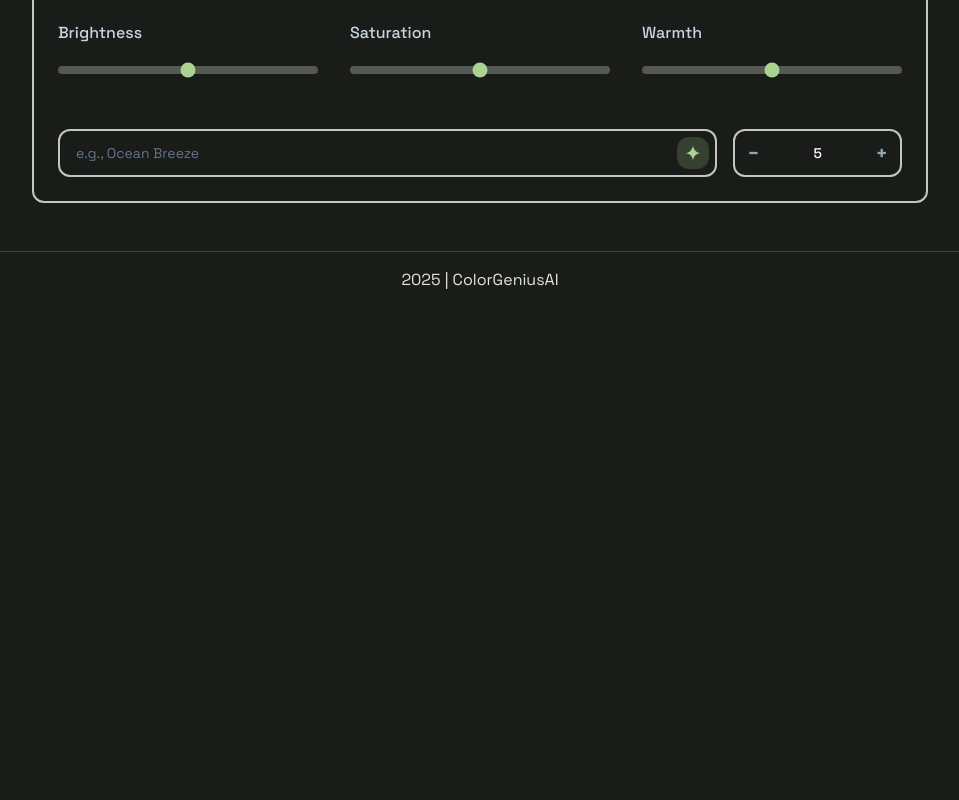
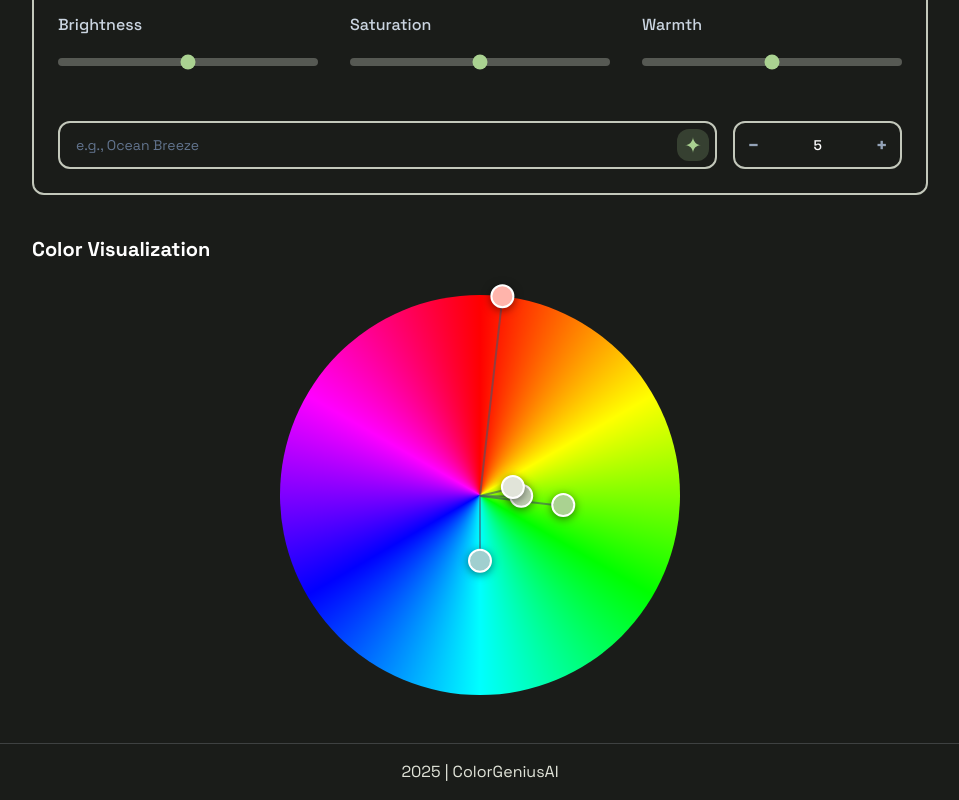
Before and after one commit to chrxsdev/color-genius-ai, a Next.js app: page / in a window 1280 px wide. Shown: the part 513-1313 px from the top of the page, without its empty margins (160-1119 px from the left). Before the commit the page ends 821 px from the top, so only its background shows below. Built offline with nearby package versions, Linux system fonts and the light colour scheme.

Commit message:
Add ColorWheel component and color conversion utilities; implement color visualization and interaction in PalettePage

```diff
--- a/app/globals.css
+++ b/app/globals.css
@@ -13,6 +13,7 @@
   --color-button-text: #0f172a;
   --color-slider-label: #cbd5e1;
   --color-control-text: #94a3b8;
+  --color-wheel-line: #475569;
 
   /* Legacy variables */
   --background: #1a1c19;
@@ -33,6 +34,7 @@
   --color-button-text: #0f172a;
   --color-slider-label: #cbd5e1;
   --color-control-text: #94a3b8;
+  --color-wheel-line: #475569;
 
   /* Font Families */
   --font-sans: var(--font-space-grotesk);
--- a/app/page.tsx
+++ b/app/page.tsx
@@ -4,6 +4,7 @@ import type { ReactNode } from 'react';
 import { useState } from 'react';
 import { SiGooglegemini } from 'react-icons/si';
 import { HARMONY_TYPES, type HarmonyType } from '@/types/palette';
+import { ColorWheel } from '@/components/ui/ColorWheel';
 import { MdArrowDropDown } from 'react-icons/md';
 
 interface PalettePageProps {
@@ -19,6 +20,15 @@ const PalettePage = ({}: PalettePageProps) => {
   const [paletteName, setPaletteName] = useState('');
   const [colorSlots, setColorSlots] = useState(5);
 
+  // Mock colors for demonstration (will be replaced with AI-generated colors)
+  const [generatedColors, setGeneratedColors] = useState<string[]>([
+    '#AAD291',
+    '#BDCBB0',
+    '#A0CFCF',
+    '#FFB4AB',
+    '#E1E4D9',
+  ]);
+
   const handleGenerate = () => {
     console.log('Generating palette with:', { prompt, harmony });
     // TODO: Implement palette generation
@@ -27,6 +37,12 @@ const PalettePage = ({}: PalettePageProps) => {
   const handleGenerateName = () => {
     console.log('Generating palette name...');
     // TODO: Implement AI name generation
+  };
+
+  const handleColorChange = (index: number, newColor: string) => {
+    const newColors = [...generatedColors];
+    newColors[index] = newColor;
+    setGeneratedColors(newColors);
   };
 
   const incrementSlots = () => {
@@ -91,7 +107,7 @@ const PalettePage = ({}: PalettePageProps) => {
         </div>
 
         {/* Palette Controls Section */}
-        <div className='mt-10 space-y-8 rounded-xl border-2 border-neutral-variant p-6'>
+        <div className='mt-8 space-y-8 rounded-xl border-2 border-neutral-variant p-6'>
           <h3 className='text-xl font-bold text-white'>Palette Controls</h3>
 
           {/* Sliders Grid */}
@@ -186,6 +202,12 @@ const PalettePage = ({}: PalettePageProps) => {
             </div>
           </div>
         </div>
+
+        {/* Color Visualization Section */}
+        <div className='mt-10 space-y-8'>
+          <h3 className='text-xl font-bold text-white'>Color Visualization</h3>
+          <ColorWheel colors={generatedColors} size={400} onColorChange={handleColorChange} />
+        </div>
       </div>
     </div>
   );
--- /dev/null
+++ b/components/ui/ColorWheel.tsx
@@ -0,0 +1,150 @@
+'use client';
+
+import { useState } from 'react';
+import { hexToHSL, hslToHex } from '@/utils/colorConversions';
+
+interface ColorWheelProps {
+  colors: string[];
+  size?: number;
+  onColorChange: (index: number, newColor: string) => void;
+}
+
+interface ColorPosition {
+  hue: number;
+  saturation: number;
+  lightness: number;
+  radius: number; // Distance from center (0-1, where 1 is the edge)
+}
+
+export const ColorWheel = ({ colors, size = 400, onColorChange }: ColorWheelProps) => {
+  const [colorPositions, setColorPositions] = useState<ColorPosition[]>(() =>
+    colors.map((color) => {
+      const hsl = hexToHSL(color);
+      return {
+        hue: hsl.hue,
+        saturation: hsl.saturation,
+        lightness: hsl.lightness,
+        radius: hsl.saturation / 100, // Map saturation to radius
+      };
+    })
+  );
+  const [draggingIndex, setDraggingIndex] = useState<number | null>(null);
+
+  const maxRadius = size / 2;
+
+  const handleMouseDown = (index: number) => {
+    setDraggingIndex(index);
+  };
+
+  const handleMouseMove = (e: React.MouseEvent<HTMLDivElement>) => {
+    if (draggingIndex === null) return;
+
+
+    const rect = e.currentTarget.getBoundingClientRect();
+    const centerX = rect.width / 2;
+    const centerY = rect.height / 2;
+    const mouseX = e.clientX - rect.left - centerX;
+    const mouseY = e.clientY - rect.top - centerY;
+
+    // Calculate distance from center
+    const distance = Math.sqrt(mouseX * mouseX + mouseY * mouseY);
+
+    // Clamp distance to stay within the wheel
+    const clampedDistance = Math.min(distance, maxRadius);
+
+    // Calculate angle (0° = top, clockwise)
+    const angle = Math.atan2(mouseY, mouseX) * (180 / Math.PI);
+    const normalizedAngle = ((angle + 90 + 360) % 360);
+
+    // Calculate radius as percentage (0-1)
+    const radiusPercent = clampedDistance / maxRadius;
+
+    // Map radius to saturation (closer to center = less saturated)
+    const saturation = radiusPercent * 100;
+
+    // Keep lightness at 50% for vibrant colors (can be adjusted)
+    const lightness = 50;
+
+    const newPositions = [...colorPositions];
+    newPositions[draggingIndex] = {
+      hue: normalizedAngle,
+      saturation,
+      lightness,
+      radius: radiusPercent,
+    };
+    setColorPositions(newPositions);
+
+    const newColor = hslToHex(normalizedAngle, saturation, lightness);
+    onColorChange(draggingIndex, newColor);
+  };
+
+  const handleMouseUp = () => {
+    setDraggingIndex(null);
+  };
+
+  return (
+    <div className='flex items-center justify-center'>
+      <div
+        className='relative rounded-full select-none'
+        style={{
+          width: size,
+          height: size,
+          background: `conic-gradient(
+            from 0deg,
+            hsl(0, 100%, 50%),
+            hsl(60, 100%, 50%),
+            hsl(120, 100%, 50%),
+            hsl(180, 100%, 50%),
+            hsl(240, 100%, 50%),
+            hsl(300, 100%, 50%),
+            hsl(360, 100%, 50%)
+          )`,
+        }}
+        onMouseMove={handleMouseMove}
+        onMouseUp={handleMouseUp}
+        onMouseLeave={handleMouseUp}
+      >
+        {colorPositions.map((position, index) => {
+          // Convert hue angle to radians (0° = top, clockwise)
+          const angleRad = ((position.hue - 90) * Math.PI) / 180;
+
+          // Calculate actual distance from center based on radius percentage
+          const actualRadius = position.radius * maxRadius;
+
+          // Calculate x, y coordinates
+          const x = Math.cos(angleRad) * actualRadius;
+          const y = Math.sin(angleRad) * actualRadius;
+
+          return (
+            <div key={index}>
+              {/* Line from center to marker */}
+              <div
+                className='absolute top-1/2 left-1/2 origin-left h-0.5'
+                style={{
+                  width: `${actualRadius}px`,
+                  backgroundColor: 'var(--color-wheel-line)',
+                  transform: `rotate(${position.hue - 90}deg)`,
+                  pointerEvents: 'none',
+                  opacity: 0.6,
+                }}
+              />
+              {/* Draggable color marker */}
+              <div
+                className='absolute w-6 h-6 top-1/2 left-1/2 rounded-full border-2 border-white shadow-lg cursor-grab active:cursor-grabbing transition-shadow hover:shadow-xl'
+                style={{
+                  backgroundColor: colors[index],
+                  transform: `translate(calc(-50% + ${x}px), calc(-50% + ${y}px))`,
+                  boxShadow: draggingIndex === index
+                    ? '0 4px 12px rgba(0, 0, 0, 0.7)'
+                    : '0 2px 8px rgba(0, 0, 0, 0.5)',
+                  zIndex: draggingIndex === index ? 10 : 1,
+                }}
+                onMouseDown={() => handleMouseDown(index)}
+              />
+            </div>
+          );
+        })}
+      </div>
+    </div>
+  );
+};
--- /dev/null
+++ b/utils/colorConversions.ts
@@ -0,0 +1,83 @@
+/**
+ * Color conversion utilities for converting between HEX and HSL color formats
+ */
+
+/**
+ * Converts a HEX color string to HSL (Hue, Saturation, Lightness) values
+ * @param hex - Hex color string (e.g., "#FF5733" or "FF5733")
+ * @returns Object containing hue (0-360), saturation (0-100), and lightness (0-100)
+ */
+export const hexToHSL = (hex: string): { hue: number; saturation: number; lightness: number } => {
+  const cleanHex = hex.replace('#', '');
+  const r = parseInt(cleanHex.substring(0, 2), 16) / 255;
+  const g = parseInt(cleanHex.substring(2, 4), 16) / 255;
+  const b = parseInt(cleanHex.substring(4, 6), 16) / 255;
+
+  const max = Math.max(r, g, b);
+  const min = Math.min(r, g, b);
+  const delta = max - min;
+
+  let hue = 0;
+  let saturation = 0;
+  const lightness = (max + min) / 2;
+
+  if (delta !== 0) {
+    saturation = lightness > 0.5 ? delta / (2 - max - min) : delta / (max + min);
+
+    if (max === r) {
+      hue = ((g - b) / delta + (g < b ? 6 : 0)) / 6;
+    } else if (max === g) {
+      hue = ((b - r) / delta + 2) / 6;
+    } else {
+      hue = ((r - g) / delta + 4) / 6;
+    }
+  }
+
+  return {
+    hue: hue * 360,
+    saturation: saturation * 100,
+    lightness: lightness * 100,
+  };
+};
+
+/**
+ * Converts HSL (Hue, Saturation, Lightness) values to a HEX color string
+ * @param hue - Hue value (0-360 degrees)
+ * @param saturation - Saturation percentage (0-100)
+ * @param lightness - Lightness percentage (0-100)
+ * @returns Hex color string (e.g., "#FF5733")
+ */
+export const hslToHex = (hue: number, saturation: number, lightness: number): string => {
+  const normalizedHue = ((hue % 360) + 360) % 360;
+  const s = Math.max(0, Math.min(100, saturation)) / 100;
+  const l = Math.max(0, Math.min(100, lightness)) / 100;
+
+  const c = (1 - Math.abs(2 * l - 1)) * s;
+  const x = c * (1 - Math.abs(((normalizedHue / 60) % 2) - 1));
+  const m = l - c / 2;
+
+  let r = 0;
+  let g = 0;
+  let b = 0;
+
+  if (normalizedHue < 60) {
+    [r, g, b] = [c, x, 0];
+  } else if (normalizedHue < 120) {
+    [r, g, b] = [x, c, 0];
+  } else if (normalizedHue < 180) {
+    [r, g, b] = [0, c, x];
+  } else if (normalizedHue < 240) {
+    [r, g, b] = [0, x, c];
+  } else if (normalizedHue < 300) {
+    [r, g, b] = [x, 0, c];
+  } else {
+    [r, g, b] = [c, 0, x];
+  }
+
+  const toHex = (value: number): string => {
+    const hex = Math.round((value + m) * 255).toString(16);
+    return hex.padStart(2, '0');
+  };
+
+  return `#${toHex(r)}${toHex(g)}${toHex(b)}`;
+};
```
